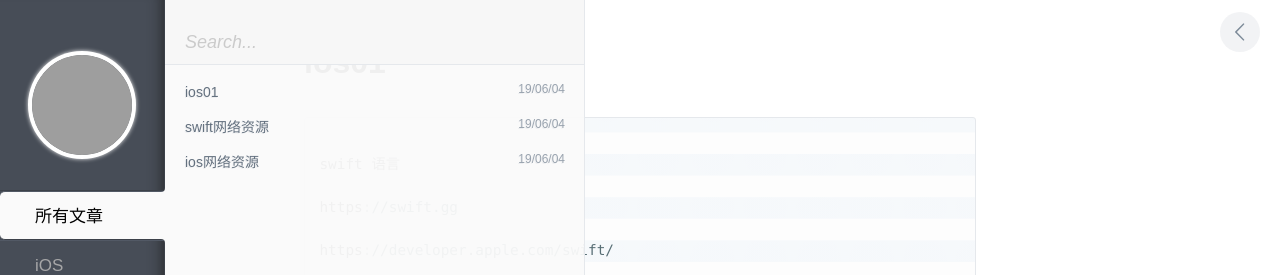
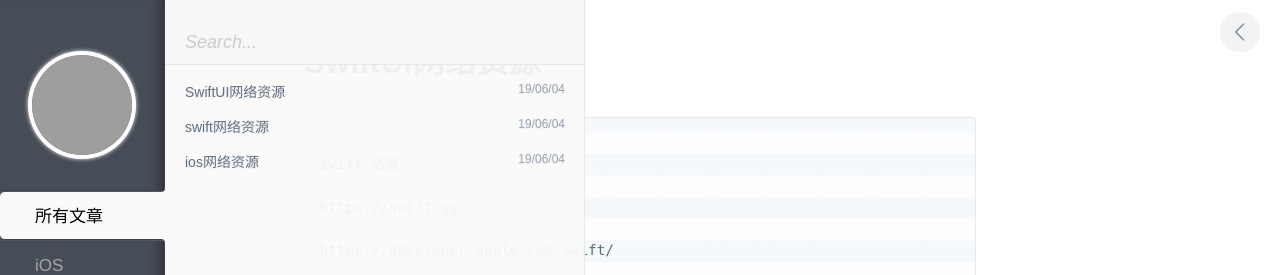
Before and after one commit to SwiftUIs/swiftuis.github.io, a Jekyll site: the page built from _posts/swiftui/2019-06-04-swiftUI01.md, in a window 1280 px wide. Shown: the top 275 px of the page. Built offline with Jekyll 4.4.1, drawn with Linux system fonts in a browser that asks for light colours; grey boxes are pictures that could not be loaded.

Commit message:
Update 2019-06-04-swiftUI01.md

```diff
--- a/_posts/swiftui/2019-06-04-swiftUI01.md
+++ b/_posts/swiftui/2019-06-04-swiftUI01.md
@@ -1,6 +1,6 @@
 ---
 layout: post
-title: ios01
+title: SwiftUI网络资源
 category: SwiftUI
 tags: iOS
 description:
```
